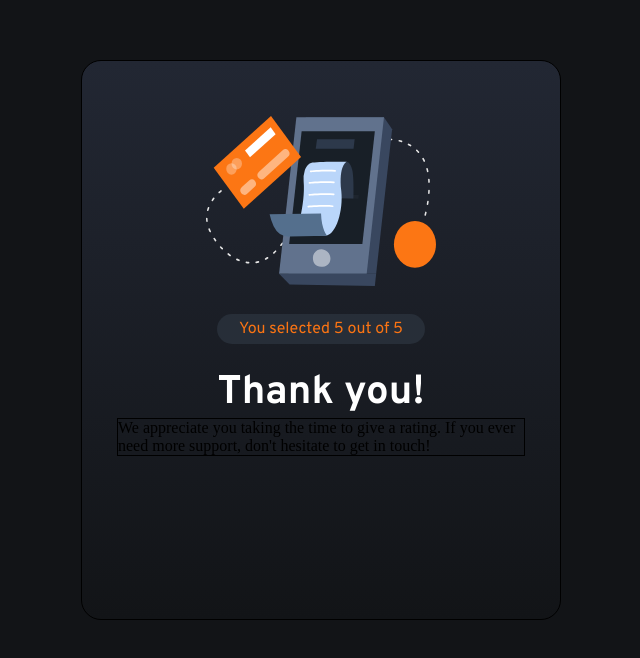
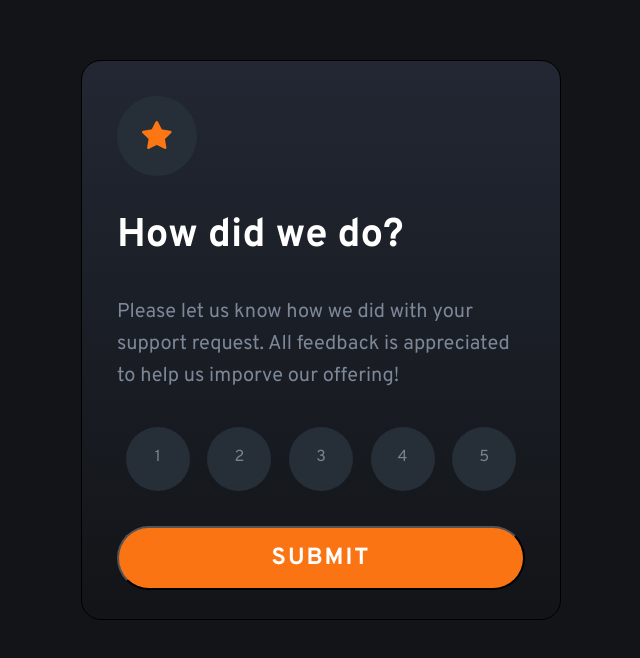
Before and after one commit to Nhoj-Plummer/interactive-rating-component, a React (Create React App) app: page / in a window 1280 px wide. Shown: the part 260-918 px from the top of the page, without its empty margins (319-959 px from the left). Built offline with nearby package versions, Linux system fonts and the light colour scheme.

Commit message:
Output component set

```diff
--- a/src/App.js
+++ b/src/App.js
@@ -1,10 +1,10 @@
 import "./App.css"
-import { Output } from "./components"
+import { Output, Rating } from "./components"
 
 function App() {
   return (
     <>
-      <Output />
+      <Rating />
     </>
   )
 }
--- a/src/components/Output/output.css
+++ b/src/components/Output/output.css
@@ -29,9 +29,16 @@
   font-size: 2.5rem;
   color: var(--color-white);
   font-family: var(--font-family);
+  margin-bottom: 1.5rem;
   text-align: center;
 }
 
 .output-appreciation-text {
-  border: 1px solid;
+  color: var(--color-mediumgrey);
+  font-family: var(--font-family);
+  max-width: 25rem;
+  font-weight: 400;
+  font-size: 1.25rem;
+  line-height: 2rem;
+  text-align: center;
 }
```
